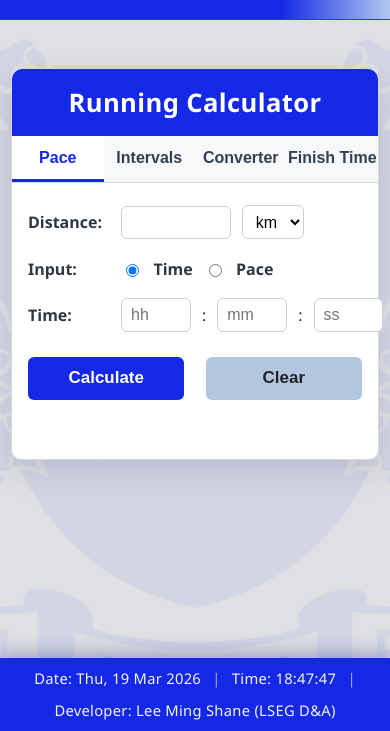
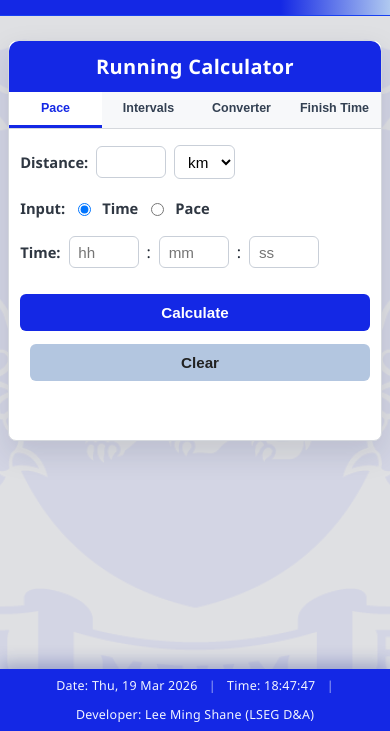
Before and after one commit to shane6320/Running-Calculator-App, a Flask app: page / in a window 390 px wide. Shown: the part 113-844 px from the top of the page. Run offline with Flask 3, Linux system fonts and the light colour scheme.

Commit message:
Fix mobile layout: inputs wrap within card on all tabs

```diff
--- a/static/style.css
+++ b/static/style.css
@@ -122,6 +122,8 @@ body::before {
     width: 100%;
     margin: 0 auto;
     padding: 0 0 2.5rem;
+    overflow: hidden;       /* prevent children from overflowing on mobile */
+    box-sizing: border-box;
 }
 
 .calc-header {
@@ -306,21 +308,197 @@ select:focus {
 }
 
 @media (max-width: 760px) {
+
+    /* ===== Global mobile layout ===== */
     .main-nav-inner,
     .hero-inner,
     .calculator-section {
-        padding-left: 0.75rem;
-        padding-right: 0.75rem;
+        padding-left: 0.5rem;
+        padding-right: 0.5rem;
+    }
+
+    .calculator-section {
+        padding-top: 1.5rem;
+        padding-bottom: 4.5rem;
+    }
+
+    .calc-card {
+        max-width: 100%;
+        border-radius: 8px;
+        overflow: hidden;          /* clip children to card width */
     }
 
     .calc-form {
-        padding-left: 1rem;
-        padding-right: 1rem;
+        padding: 1rem 0.7rem 0;
+    }
+
+    /* Make all form rows wrap instead of overflow */
+    .form-row {
+        flex-wrap: wrap;
+        gap: 0.35rem 0.5rem;
+    }
+
+    /* Labels: shrink so inputs get more space */
+    label {
+        min-width: unset;
+        font-size: 0.92rem;
+    }
+
+    /* All number inputs & selects: flexible width that respects container */
+    input[type="number"],
+    select {
+        max-width: 100%;
+        box-sizing: border-box;
+        font-size: 0.95rem;
+    }
+
+    /* Override any inline style="width:90px" etc. on mobile */
+    input[type="number"][style*="width"] {
+        width: auto !important;
+        min-width: 48px;
+        max-width: 70px;
+        flex-shrink: 1;
+    }
+
+    select[style*="width"] {
+        width: auto !important;
+    }
+
+    /* Tab bar: smaller text so all 4 tabs fit */
+    .tab {
+        font-size: 0.78rem;
+        padding: 0.6rem 0.15rem;
+        word-break: break-word;
+    }
+
+    .calc-header {
+        font-size: 1.25rem;
+        padding: 0.75rem 0;
+    }
+
+    .hero-inner h1 {
+        font-size: 1.4rem;
     }
 
     .lseg-footer-banner {
         flex-wrap: wrap;
         text-align: center;
         line-height: 1.4;
+        font-size: 0.78rem;
+        padding: 0.5rem 0.6rem;
+    }
+
+    /* ===== Pace tab ===== */
+    #tab-content-pace .form-row {
+        flex-wrap: wrap;
+    }
+
+    /* ===== Intervals tab ===== */
+    #tab-content-multipoint .calc-form {
+        padding-left: 0.4rem;
+        padding-right: 0.4rem;
+    }
+
+    #tab-content-multipoint thead {
+        display: none;
+    }
+
+    #tab-content-multipoint table {
+        display: block;
+    }
+
+    #tab-content-multipoint tbody,
+    #tab-content-multipoint tr {
+        display: block;
+        width: 100%;
+    }
+
+    #tab-content-multipoint tr {
+        background: #f7f8fa;
+        border: 1px solid #e0e3e8;
+        border-radius: 8px;
+        padding: 0.5rem;
+        margin-bottom: 0.6rem;
+    }
+
+    #tab-content-multipoint td {
+        display: flex;
+        align-items: center;
+        gap: 0.3rem;
+        padding: 0.2rem 0;
+        text-align: left;
+        flex-wrap: wrap;
+    }
+
+    #tab-content-multipoint td:first-child {
+        font-weight: 700;
+        color: #1428e5;
+    }
+
+    #tab-content-multipoint td:first-child::before {
+        content: "Segment ";
+    }
+
+    #tab-content-multipoint td:nth-child(2)::before {
+        content: "Distance: ";
+        font-weight: 600;
+    }
+
+    #tab-content-multipoint td:nth-child(3)::before {
+        content: "Time/Pace: ";
+        font-weight: 600;
+    }
+
+    .mp-time-row {
+        min-width: unset;
+        flex-wrap: wrap;
+        gap: 4px;
+    }
+
+    .mp-time {
+        width: 40px !important;
+        min-width: 36px;
+    }
+
+    .mp-pace-row {
+        display: flex;
+        flex-wrap: wrap;
+        gap: 4px;
+        align-items: center;
+    }
+
+    #tab-content-multipoint input[type="number"] {
+        width: 50px;
+    }
+
+    #tab-content-multipoint .form-row {
+        flex-wrap: wrap;
+        gap: 0.3rem 0.5rem;
+    }
+
+    #tab-content-multipoint .form-row label {
+        min-width: unset;
+    }
+
+    /* ===== Converter tab ===== */
+    #tab-content-converter .form-row {
+        flex-wrap: wrap;
+    }
+
+    /* ===== Finish Time tab ===== */
+    #tab-content-finishtime .form-row {
+        flex-wrap: wrap;
+    }
+
+    /* ===== Result box ===== */
+    .result-box {
+        padding: 0.8rem 0.7rem;
+        font-size: 0.95rem;
+    }
+
+    /* ===== Buttons ===== */
+    .calc-btn {
+        font-size: 0.95rem;
+        padding: 0.65rem;
     }
 }
```
